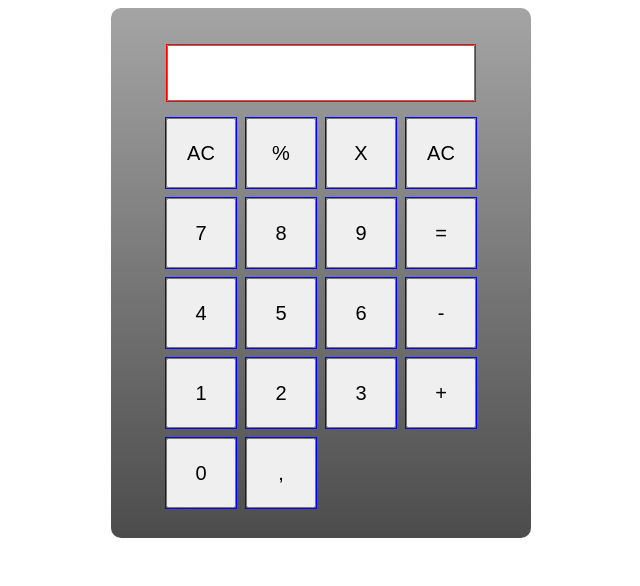
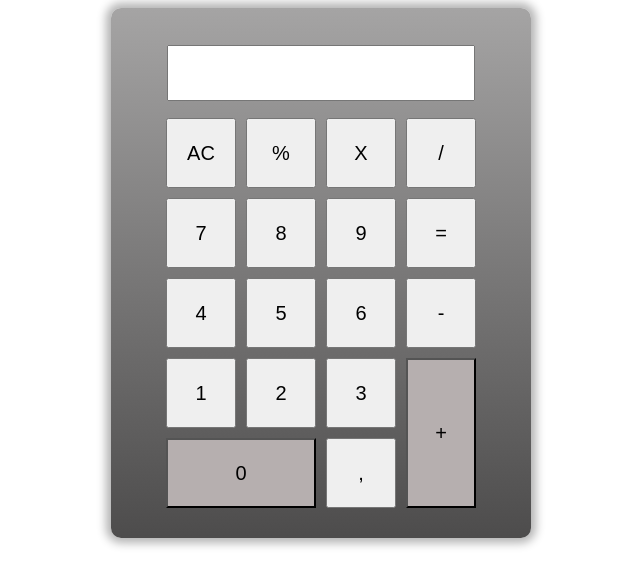
Before and after one commit to RenanMGuimaraes/calculadora-css, a plain HTML site: page index.html in a window 1280 px wide. Shown: the whole page, without its empty margins (319-959 px from the left). Drawn offline with Linux system fonts and the light colour scheme.

Commit message:
Finalizando o CSS

```diff
--- a/css/estilo.css
+++ b/css/estilo.css
@@ -3,6 +3,7 @@ body{
 }
 .calculadora{
     background-image: linear-gradient(rgb(165, 164, 164), rgb(77, 76, 76));
+    box-shadow: 0px 0px 10px 5px rgba(0,0,0,0.3);
     margin:auto;
     width: 320px;
     height: 480px;
@@ -16,7 +17,7 @@ body{
 .visor{
     grid-column: c1/c5;
     grid-row: l1/l2;
-    border: 1px red solid;
+    /* border: 1px red solid; */
     margin: auto;
     display: block;
 }
@@ -31,7 +32,23 @@ button{
     font-size: 20px;
 }
 .botao{
-    border: 1px blue solid;
+    /* border: 1px blue solid; */
    margin: auto;
     display: block;
 }
+#adicao{
+    height: 150px;
+    background-color: rgb(182, 175, 175);
+}
+.btnadicao{
+    grid-row: l5/l7;
+    grid-column: c4/c5;
+}
+#zero{
+    width: 150px;
+    background-color: rgb(182, 175, 175);
+}
+.btnzero{
+    grid-row: l6/l7;
+    grid-column: c1/c3;
+}
--- a/index.html
+++ b/index.html
@@ -16,7 +16,7 @@
         <div class="botao"><button id="ac">AC</button></div>
         <div class="botao"><button id="porcentagem">%</button></div>
         <div class="botao"><button id="multiplicacao">X</button></div>
-        <div class="botao"><button id="divisao">AC</button></div>
+        <div class="botao"><button id="divisao">/</button></div>
         <div class="botao"><button id="7">7</button></div>
         <div class="botao"><button id="8">8</button></div>
         <div class="botao"><button id="9">9</button></div>
@@ -28,8 +28,8 @@
         <div class="botao"><button id="1">1</button></div>
         <div class="botao"><button id="2">2</button></div>
         <div class="botao"><button id="3">3</button></div>
-        <div class="botao"><button id="adicao">+</button></div>
-        <div class="botao"><button id="0">0</button></div>
+        <div class="botao btnadicao"><button id="adicao">+</button></div>
+        <div class="botao btnzero"><button id="zero">0</button></div>
         <div class="botao"> <button id="virgula">,</button></div>
     </div>
 </body>
```
